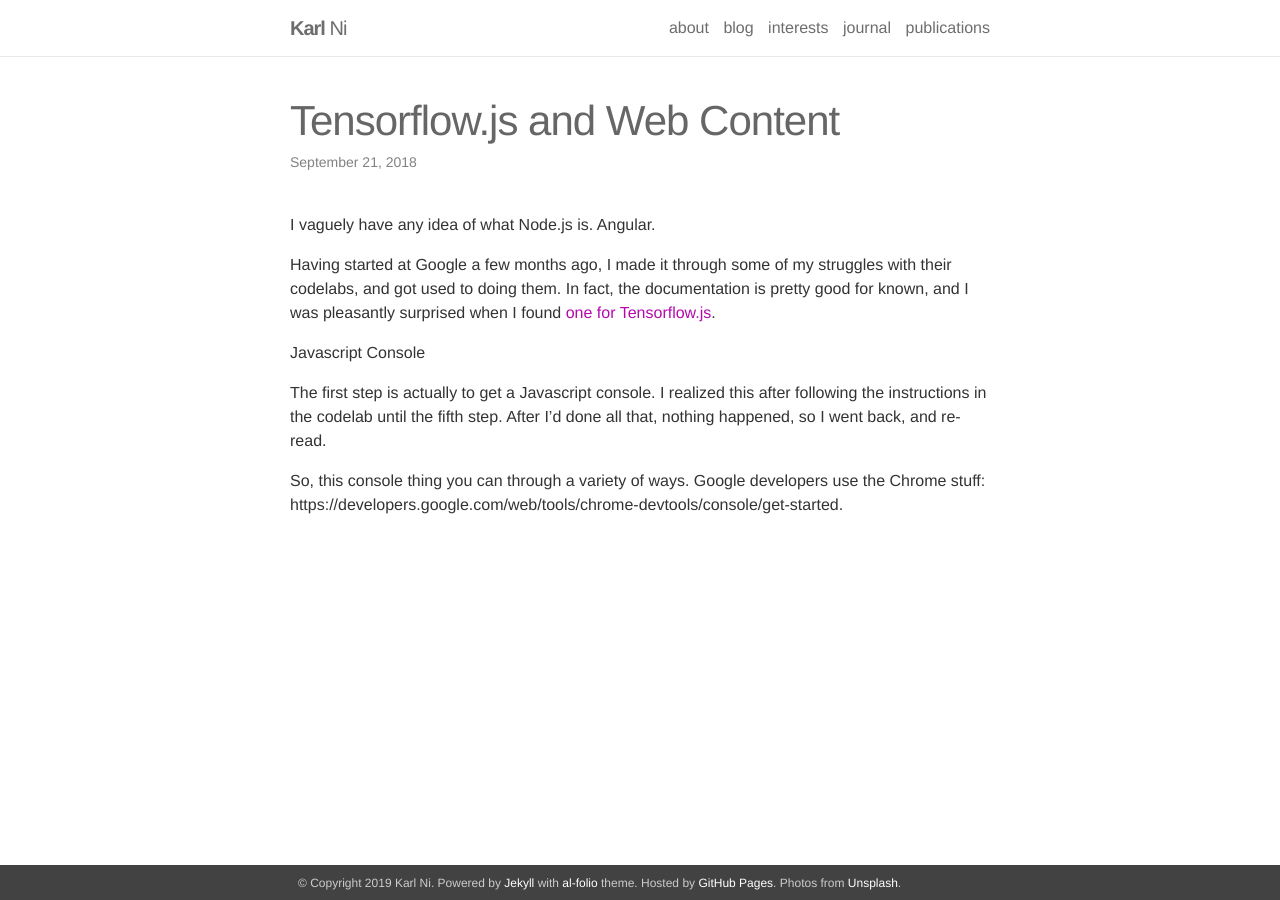
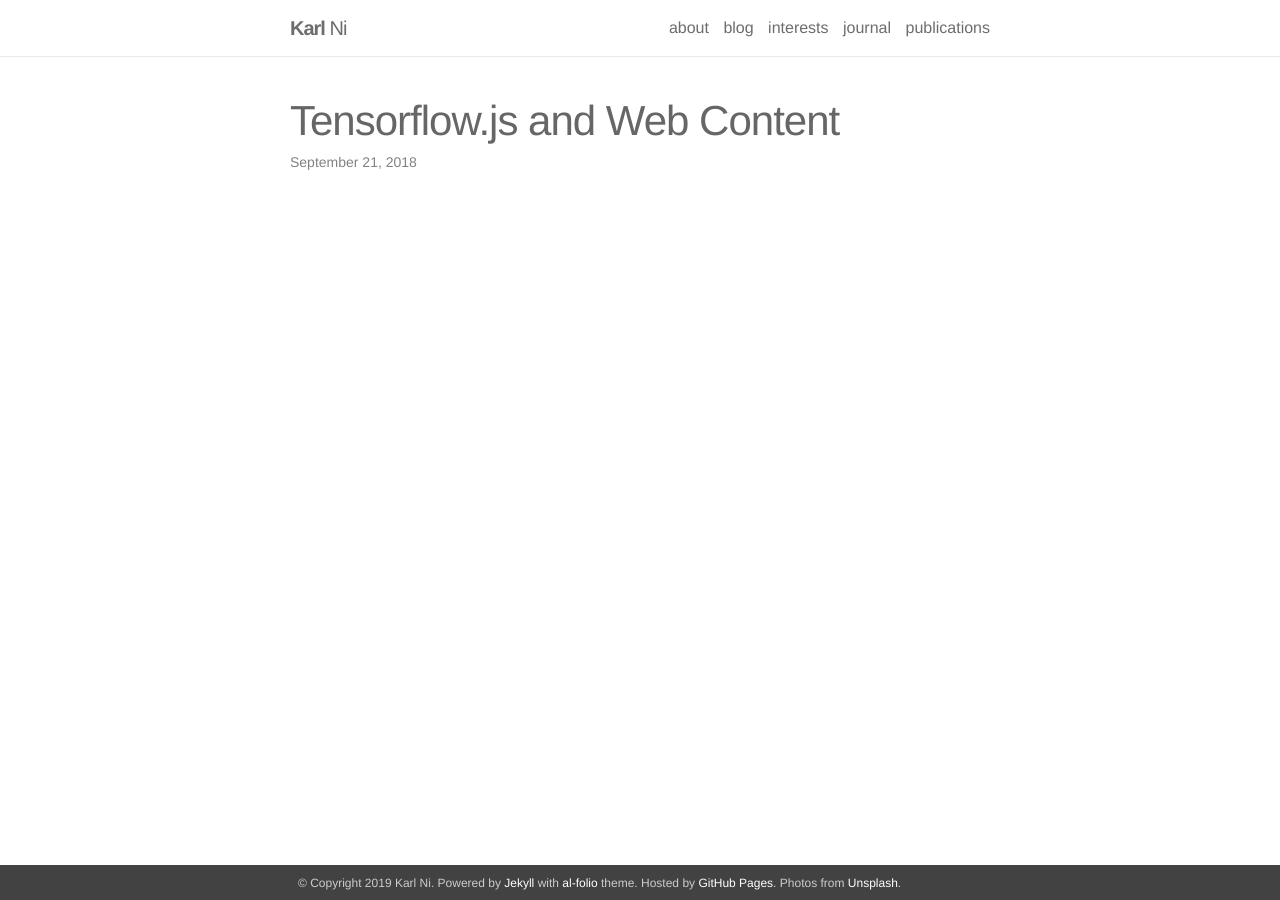
Before and after one commit to karllab41/site, a Jekyll site: the page built from _posts/2018-09-20-tensorflow-part-0.md, in a window 1280 px wide. Built offline with Jekyll 4.4.1, drawn with Linux system fonts in a browser that asks for light colours; nearby versions of some CDN libraries; a script that is not in the unit is left out.

Commit message:
Removed content before html

```diff
--- a/_posts/2018-09-20-tensorflow-part-0.md
+++ b/_posts/2018-09-20-tensorflow-part-0.md
@@ -4,16 +4,6 @@ title: Tensorflow.js and Web Content
 date: 2018-09-20 11:12:00-1400
 description: Learning Tensorflow.js from scratch
 ---
-
-I vaguely have any idea of what Node.js is. Angular.
-
-Having started at Google a few months ago, I made it through some of my struggles with their codelabs, and got used to doing them. In fact, the documentation is pretty good for known, and I was pleasantly surprised when I found [one for Tensorflow.js](https://codelabs.developers.google.com/codelabs/tensorflowjs-teachablemachine-codelab/index.html).
-
-Javascript Console
-
-The first step is actually to get a Javascript console. I realized this after following the instructions in the codelab until the fifth step. After I'd done all that, nothing happened, so I went back, and re-read.
-
-So, this console thing you can through a variety of ways. Google developers use the Chrome stuff: https://developers.google.com/web/tools/chrome-devtools/console/get-started.
 
 <html>
   <head>
```
